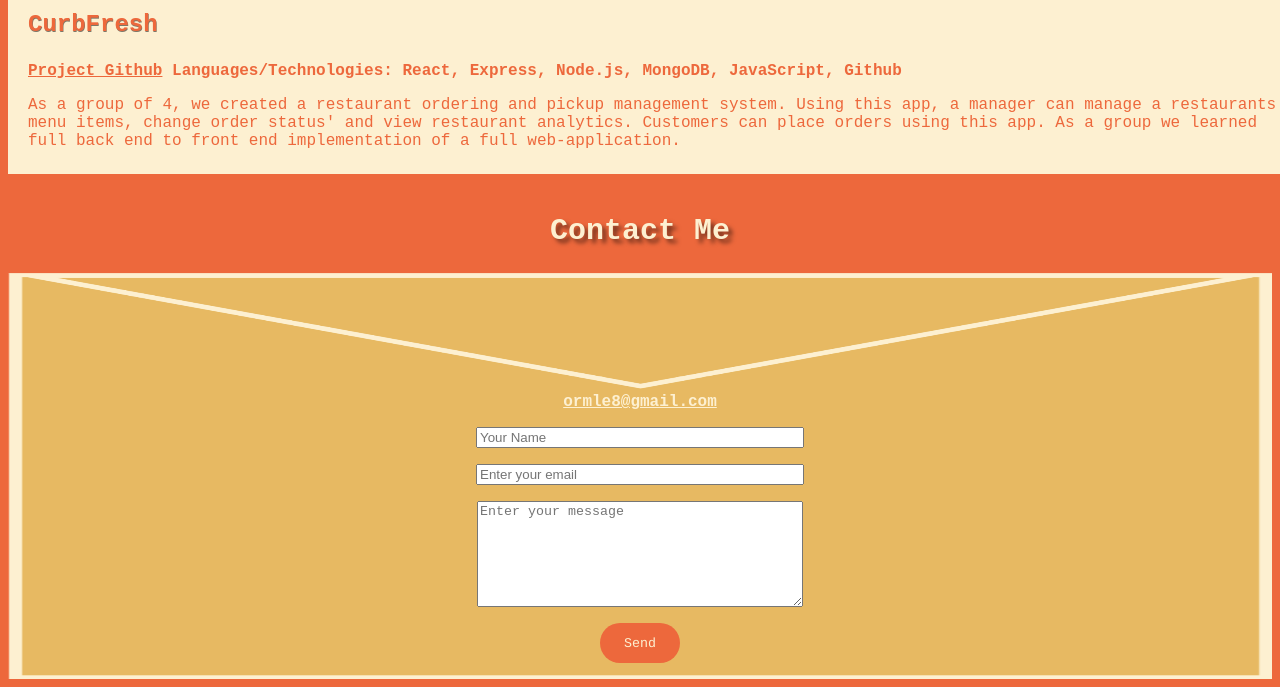
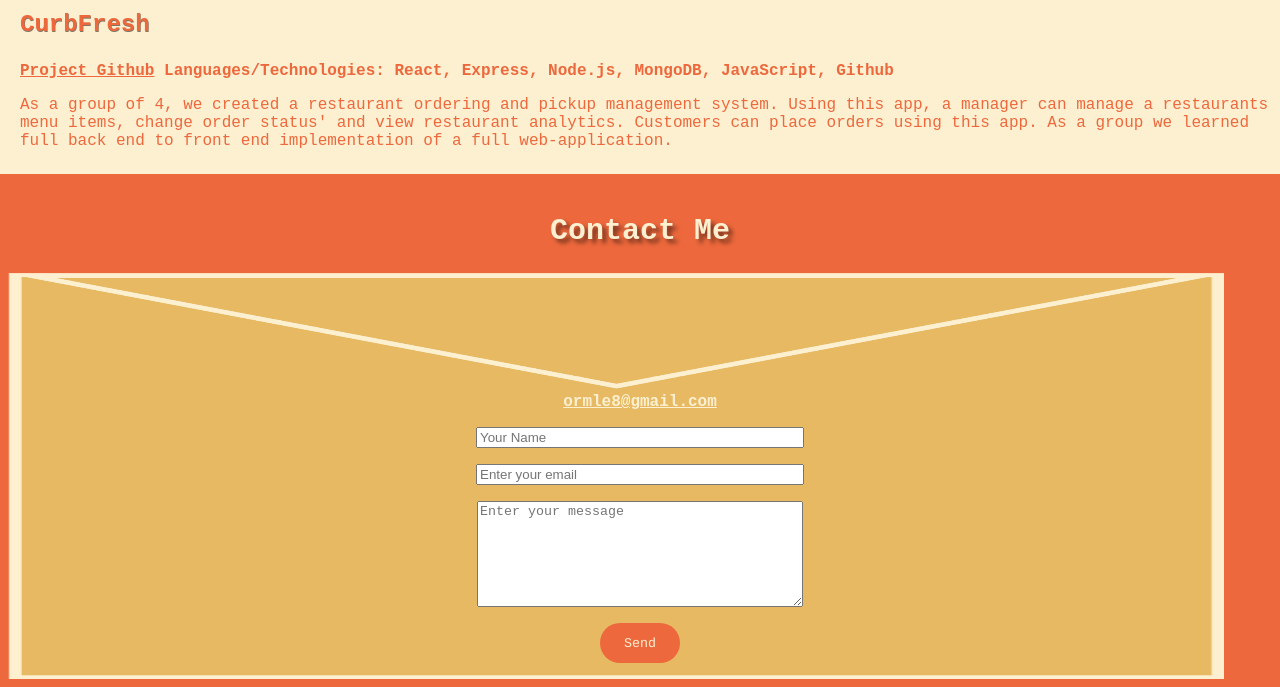
Before and after one commit to ormle/portfolio, a plain HTML site: page index.html in a window 1280 px wide. Shown: the part 2092-2779 px from the top of the page. Drawn offline with Linux system fonts and the light colour scheme.

Commit message:
Cleanup background display on mobile

```diff
--- a/styles.css
+++ b/styles.css
@@ -4,6 +4,8 @@ body {
     display: flex;
     flex-direction: column;
     color: #FDF0D1;
+    margin-left: 0;
+    margin-right: 0;
 }
 
 h2 {
@@ -240,7 +242,7 @@ h1 {
 /* Email Container */
 
 .email-container {
-    width: 100%;
+    width: 90%;
     height: 100%;
     padding-left: 4px;
 }
@@ -248,14 +250,13 @@ h1 {
 a#my-email {
     color:#FDF0D1;
     font-weight: bolder;
-    /* position: absolute;
-    bottom: -2400px;
-    right: 104px; */
 }
 
 form.form {
     background-image: url("./assets/EmailForm.png");
-    background-size: 100% 100%;
+    background-size: 95% 100%;
+    background-repeat: no-repeat;
+    background-position: 8px;
     display: flex;
     flex-direction: column;
     gap: 16px;
```
